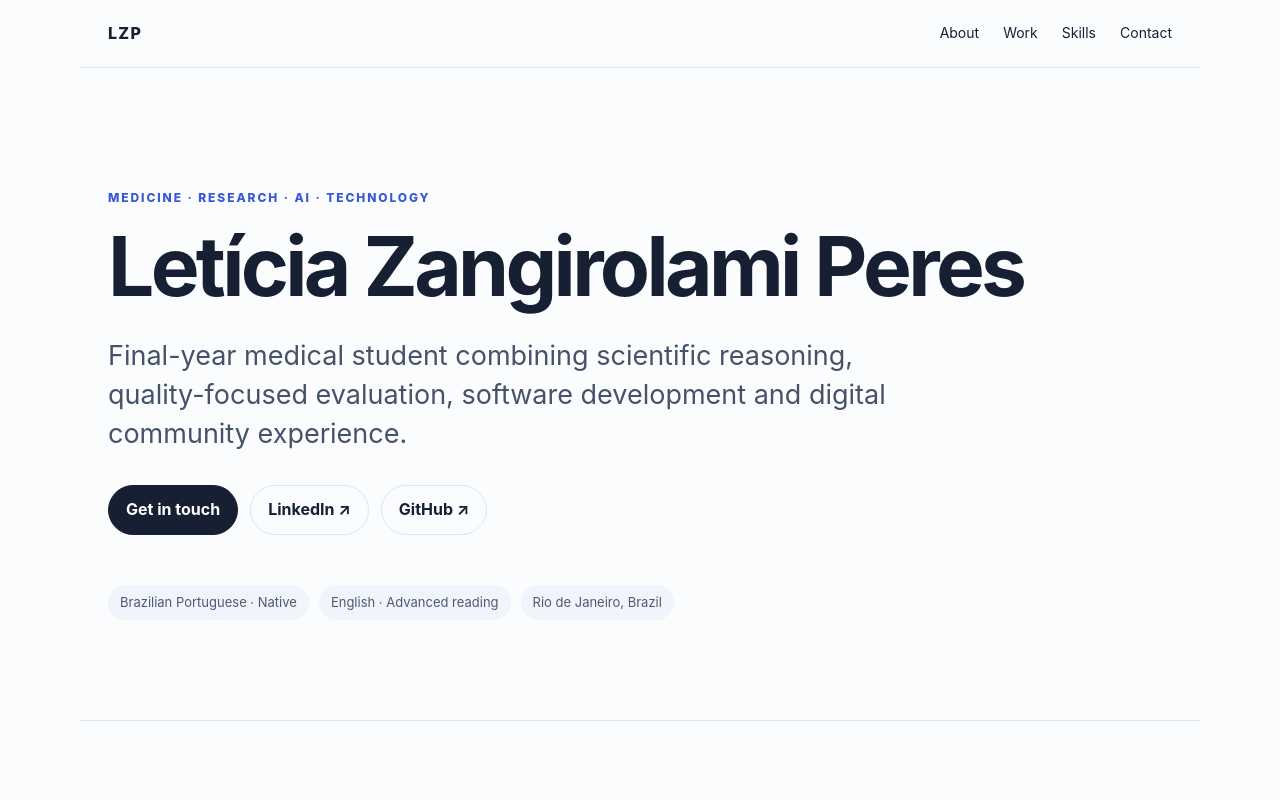
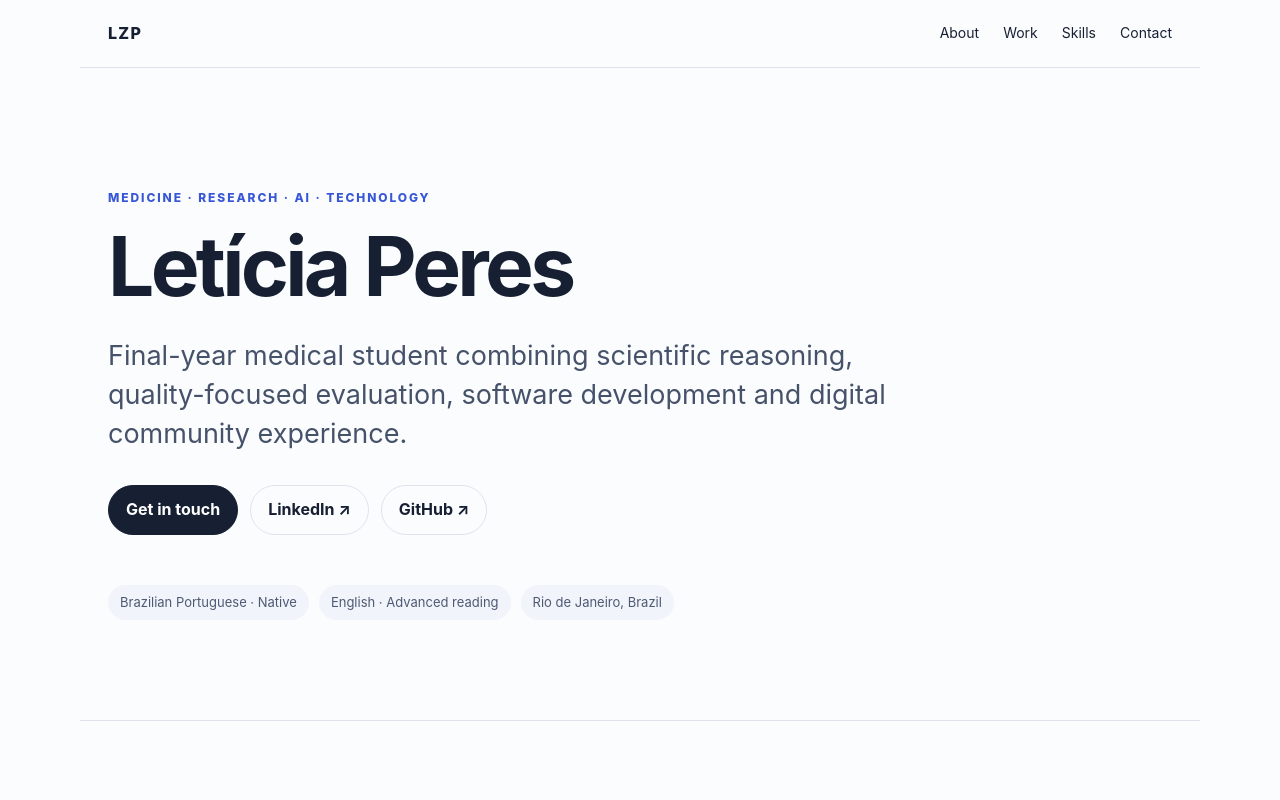
Before and after one commit to lhuiying/lhuiying.github.io, a plain HTML site: page index.html in a window 1280 px wide. Shown: the top 800 px of the page. Drawn offline with Linux system fonts and the light colour scheme.

Commit message:
Shorten portfolio name to Letícia Peres

```diff
--- a/index.html
+++ b/index.html
@@ -2,8 +2,8 @@
 <html lang="en">
 <head>
 <meta charset="utf-8"><meta name="viewport" content="width=device-width,initial-scale=1">
-<meta name="description" content="Letícia Zangirolami Peres — Medicine, scientific research, AI evaluation, software development and digital communities.">
-<title>Letícia Zangirolami Peres | Portfolio</title>
+<meta name="description" content="Letícia Peres — Medicine, scientific research, AI evaluation, software development and digital communities.">
+<title>Letícia Peres | Portfolio</title>
 <link rel="stylesheet" href="style.css">
 </head>
 <body>
@@ -11,7 +11,7 @@
 <main id="top">
 <section class="hero">
 <div class="eyebrow">MEDICINE · RESEARCH · AI · TECHNOLOGY</div>
-<h1>Letícia Zangirolami Peres</h1>
+<h1>Letícia Peres</h1>
 <p class="lead">Final-year medical student combining scientific reasoning, quality-focused evaluation, software development and digital community experience.</p>
 <div class="actions"><a class="primary" href="mailto:leticiazperes@gmail.com">Get in touch</a><a href="https://www.linkedin.com/in/leticiazperes">LinkedIn ↗</a><a href="https://github.com/lhuiying">GitHub ↗</a></div>
 <div class="chips"><span>Brazilian Portuguese · Native</span><span>English · Advanced reading</span><span>Rio de Janeiro, Brazil</span></div>
@@ -49,5 +49,5 @@
 
 <section id="contact" class="contact"><p class="kicker">CONTACT</p><h2>Interested in thoughtful, quality-driven work.</h2><p>Open to remote freelance, contract, project-based and flexible opportunities in AI evaluation, data quality, healthcare AI, research, QA and digital products.</p><div class="actions"><a class="primary" href="mailto:leticiazperes@gmail.com">leticiazperes@gmail.com</a><a href="https://www.linkedin.com/in/leticiazperes">LinkedIn ↗</a><a href="https://github.com/lhuiying">GitHub ↗</a></div></section>
 </main>
-<footer>© 2026 Letícia Zangirolami Peres · Rio de Janeiro, Brazil</footer>
+<footer>© 2026 Letícia Peres · Rio de Janeiro, Brazil</footer>
 </body></html>
```
